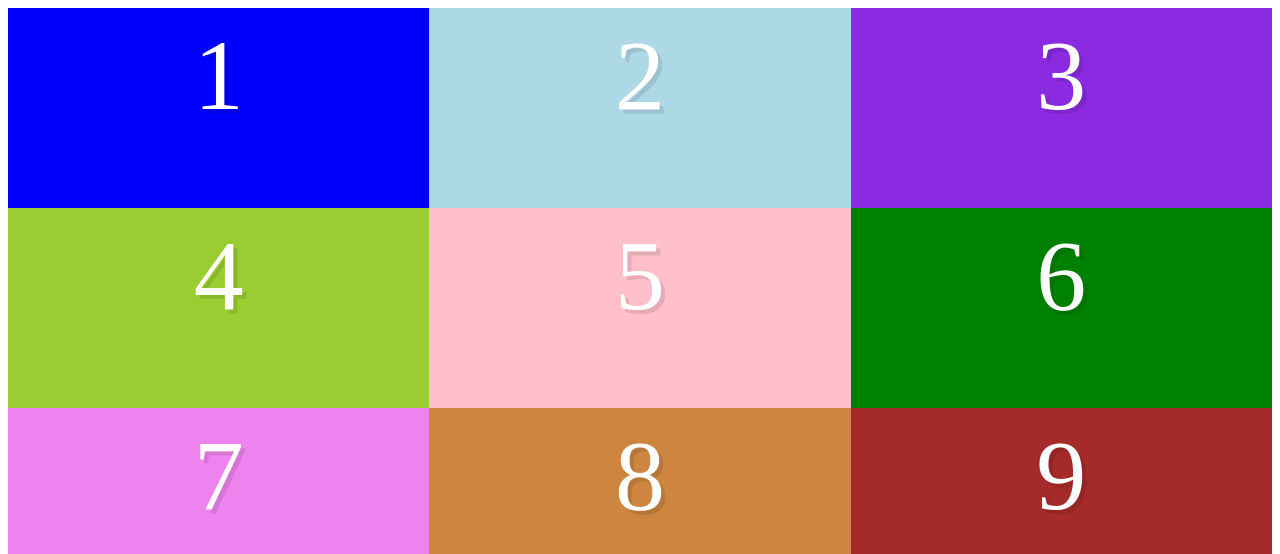
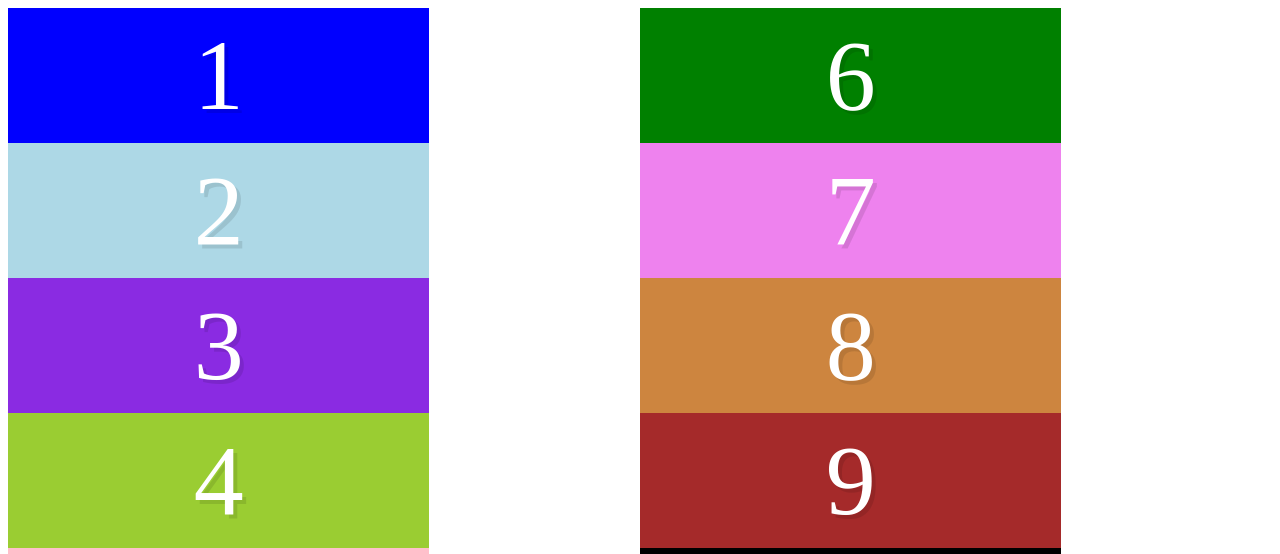
Before and after one commit to b-kuhu/css-flexbox, a plain HTML site: page 3.flex-wrap/index.html in a window 1280 px wide. Shown: the top 554 px of the page. Drawn offline with Linux system fonts and the light colour scheme.

Commit message:
commit changes in flex wrap

```diff
--- a/3.flex-wrap/styles.css
+++ b/3.flex-wrap/styles.css
@@ -23,8 +23,9 @@
 
 .container{
     display: flex;
-    min-height: 100vh;
+    height: 100vh;
     flex-wrap: wrap;
+    flex-direction: column;
 }
 .box{
     width: 33.333333%
--- a/intro/styles.css
+++ /dev/null
@@ -1,24 +0,0 @@
-.box{
-    color: white;
-    font-size: 100px;
-    text-align: center;
-    text-shadow: 4px 4px 0 rgba(0,0,0,0.1);
-    padding: 10px;
-}
-.box1 {background: blue;}
-.box2 {background: lightblue;}
-.box3 {background: blueviolet;}
-.box4{ background: yellowgreen;}
-.box5 {background: pink;}
-.box6 {background: green;}
-.box7 {background: violet;}
-.box8 {background: peru;}
-.box9 {background: brown;}
-.box10 {background: black;}
-
-.container{
-    display: flex;
-    border: 10px solid goldenrod;
-    height: 100vh;
-
-}
```
Also changed, not shown: intro/index.html (deleted, +0 -23 lines), 1 other file.
